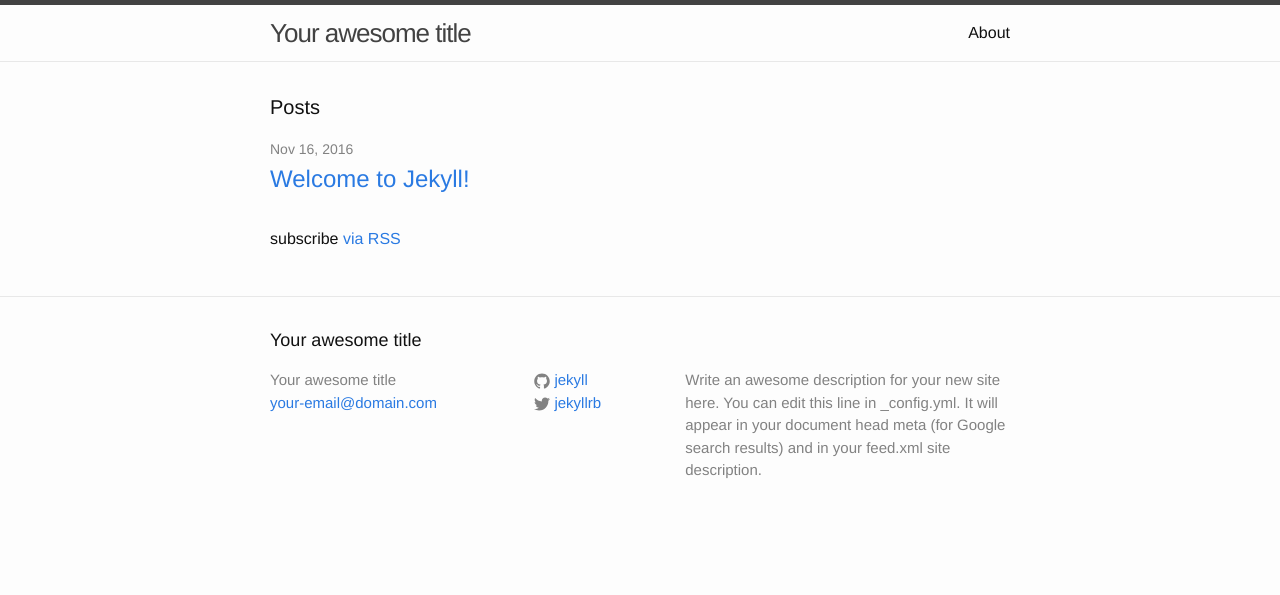
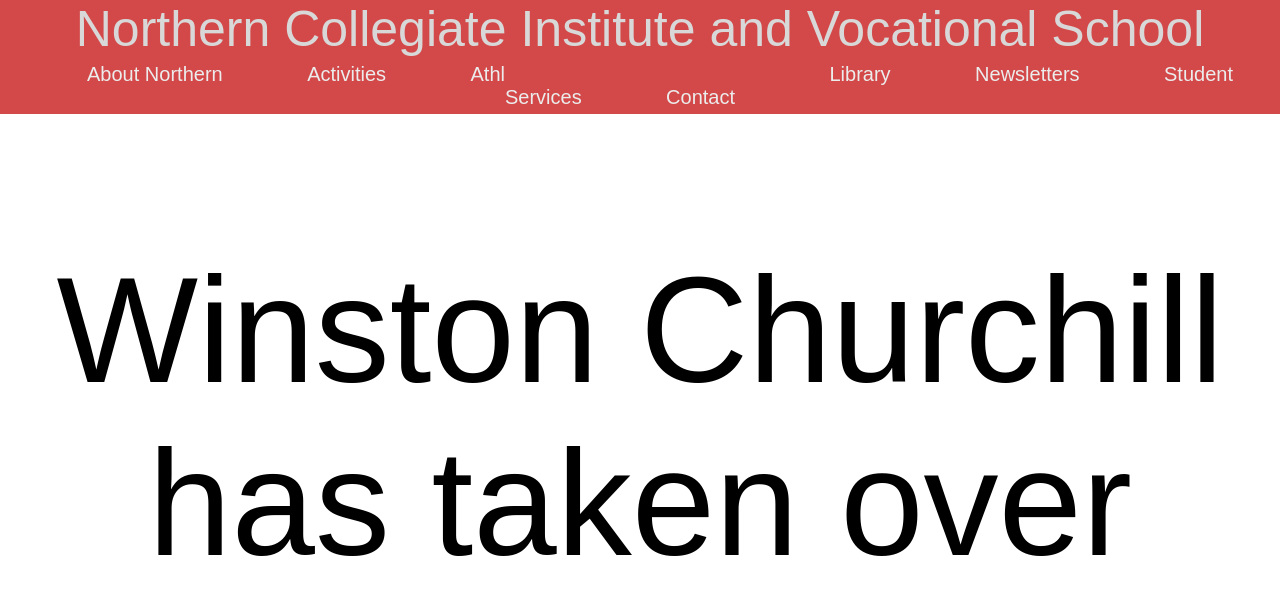
Before and after one commit to coolomancp/coolomancp.github.io, a Jekyll site: the page index.html, which Jekyll copies as it is, in a window 1280 px wide. Shown: the top 595 px of the page. Built offline with Jekyll 4.4.1, drawn with Linux system fonts in a browser that asks for light colours.

Commit message:
Actual Site Push

```diff
--- /dev/null
+++ b/css/test.css
@@ -0,0 +1,49 @@
+@charset "utf-8";
+/* CSS Document */
+* {
+	padding: 0px;
+	margin: 0px;
+	font-family: raleway, sans-serif;
+	font-weight: lighter;
+	text-decoration: none;
+}
+h1 {
+	font-family: raleway, sans-serif;
+	font-size: 50px;
+	font-weight: lighter;
+	position: relative;
+	text-align: center;
+	background-color: #d34848;
+	color: #D8D8D8;
+}
+
+#space {
+	visibility: hidden;
+}
+
+div.menu {
+	background-color: #d34848;
+	text-align: center;
+	padding: 5px;
+}
+
+uo li {
+	list-style-type: none;
+	background-color: #d34848;
+	font-size: 20px;
+	display: inline;
+	padding: 40px;
+	color: #ECECEC;
+	padding-bottom: 5px;
+	transition: all 0.3s ease 0s;
+	opacity: 1;
+}
+uo li:hover {
+	background-color: #CF3838;
+}
+
+#burke {
+	font-size: 100px;
+	text-align: center;
+	padding-top: 130px;
+}
--- a/index.html
+++ b/index.html
@@ -1,23 +1,38 @@
----
-layout: default
----
+<!doctype html>
+<html>
+<head>
+<meta charset="utf-8">
+<title>Test Site</title>
+<link href="css/test.css" rel="stylesheet" type="text/css">
+</head>
 
-<div class="home">
-
-  <h1 class="page-heading">Posts</h1>
-
-  <ul class="post-list">
-    {% for post in site.posts %}
-      <li>
-        <span class="post-meta">{{ post.date | date: "%b %-d, %Y" }}</span>
-
-        <h2>
-          <a class="post-link" href="{{ post.url | prepend: site.baseurl }}">{{ post.title }}</a>
-        </h2>
-      </li>
-    {% endfor %}
-  </ul>
-
-  <p class="rss-subscribe">subscribe <a href="{{ "/feed.xml" | prepend: site.baseurl }}">via RSS</a></p>
-
+<body>
+<div class="header">
+	<h1>
+		Northern Collegiate Institute and Vocational School
+	</h1>
 </div>
+<!--
+<div id="space">
+	.
+</div>
+-->
+<div class="menu">
+	<uo>
+		<a href="linktest.html"><li>About Northern</li></a>
+		<a href="linktest.html"><li>Activities</li></a>
+		<a href="linktest.html"><li>Athletics</li></a>
+		<a href="linktest.html"><li>Departments</li></a>
+		<a href="linktest.html"><li>Library</li></a>
+		<a href="linktest.html"><li>Newsletters</li></a>
+		<a href="linktest.html"><li>Student Services</li></a>
+		<a href="linktest.html"><li>Contact</li></a>
+	</uo>
+</div>
+<div id="burke">
+	<h2>
+		Winston Churchill has taken over
+	</h2>
+</div>
+</body>
+</html>
```
Also changed, not shown: linktest.html (added, +12 -0 lines).
